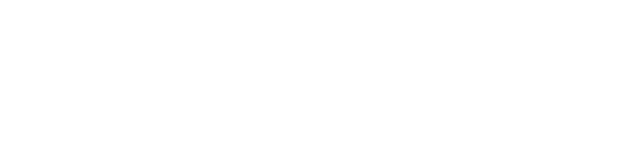
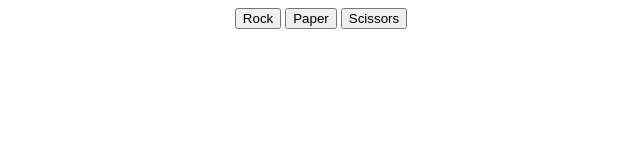
Before and after one commit to frejur/rock-paper-scissors, a plain HTML site: page index.html in a window 1280 px wide. Shown: the whole page, without its empty margins (319-959 px from the left). Drawn offline with Linux system fonts and the light colour scheme.

Commit message:
Added HTML buttons

```diff
--- a/index.html
+++ b/index.html
@@ -5,7 +5,14 @@
     <meta http-equiv="X-UA-Compatible" content="IE=edge">
     <meta name="viewport" content="width=device-width, initial-scale=1.0">
     <script src="script.js"></script>
-    <title>Document</title>
+    <title>Rock Paper Scissors</title>
+    <div id="content">
+        <center>
+            <button class="player-select" data-selection="rock">Rock</button>
+            <button class="player-select" data-selection="paper">Paper</button>
+            <button class="player-select" data-selection="scissors">Scissors</button>
+        </center>
+    </div>
 </head>
 <body>
 
```
